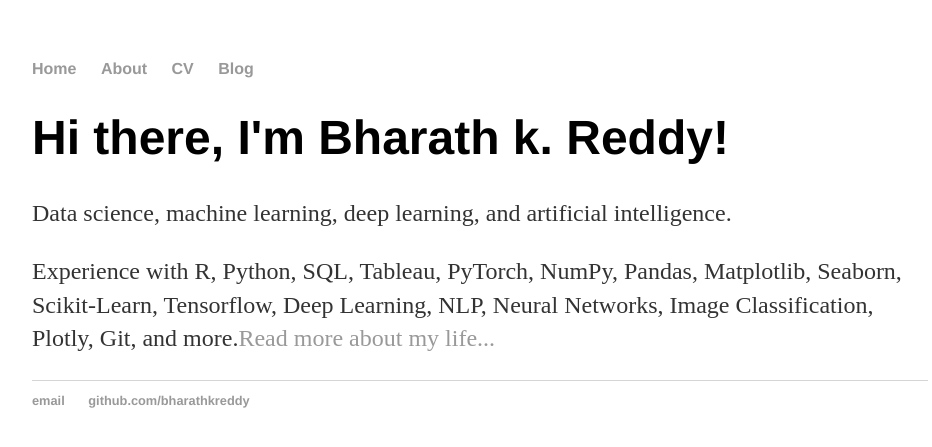
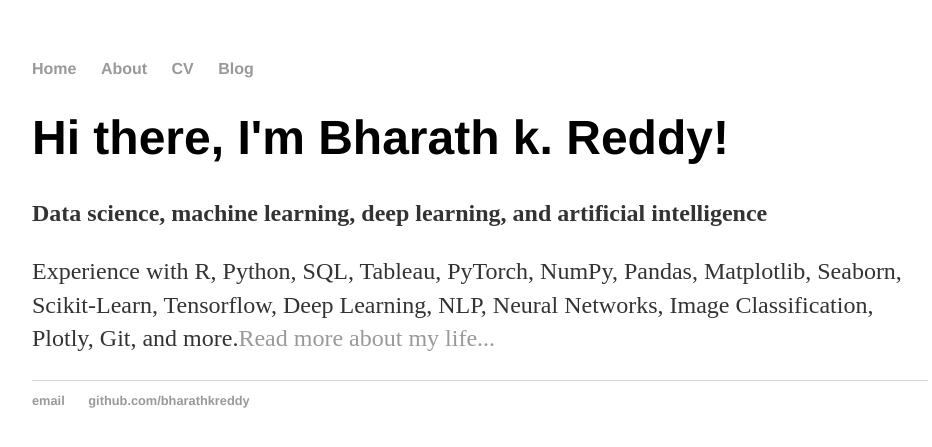
Before and after one commit to bharathkreddy/bharathkreddy.github.io, a Jekyll site: the page built from index.html, in a window 1280 px wide. Shown: the top 447 px of the page, without its empty margins (160-1092 px from the left). Built offline with Jekyll 4.4.1, drawn with Linux system fonts in a browser that asks for light colours.

Commit message:
Update index.html

```diff
--- a/index.html
+++ b/index.html
@@ -4,6 +4,6 @@
 ---
 <div class="blurb">
 	<h1>Hi there, I'm Bharath k. Reddy!</h1>
-	<p>Data science, machine learning, deep learning, and artificial intelligence.</p>
+	<p style="text-allign: center;"><strong>Data science, machine learning, deep learning, and artificial intelligence</strong></p>
 	<p>Experience with R, Python, SQL, Tableau, PyTorch, NumPy, Pandas, Matplotlib, Seaborn, Scikit-Learn, Tensorflow, Deep Learning, NLP, Neural Networks, Image Classification, Plotly, Git, and more.<a href="/about">Read more about my life...</a></p>
 </div><!-- /.blurb -->
```
